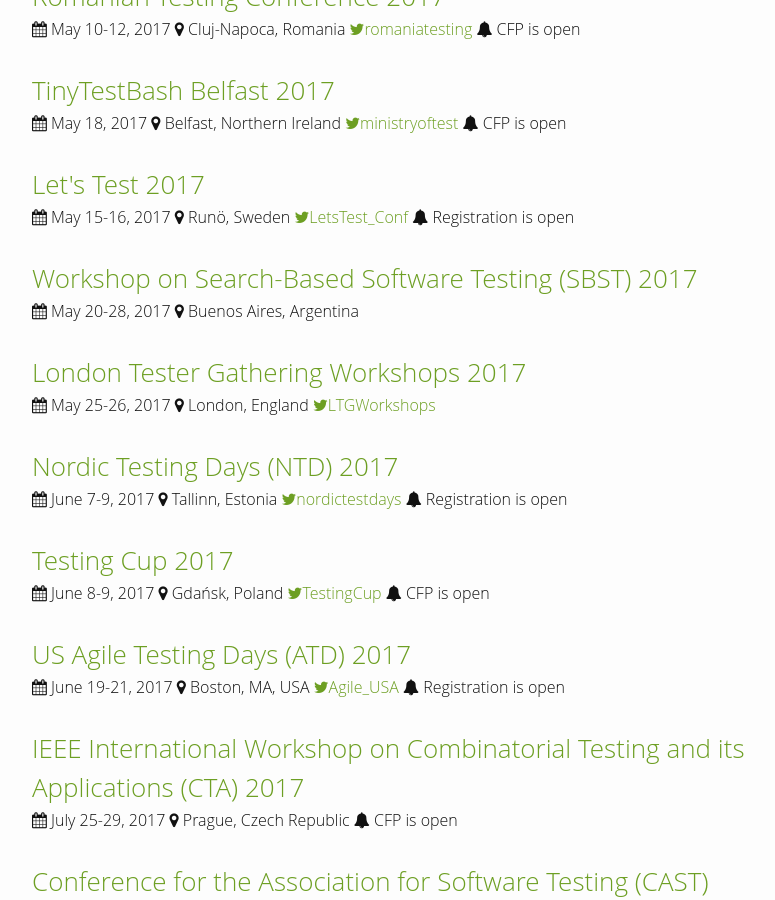
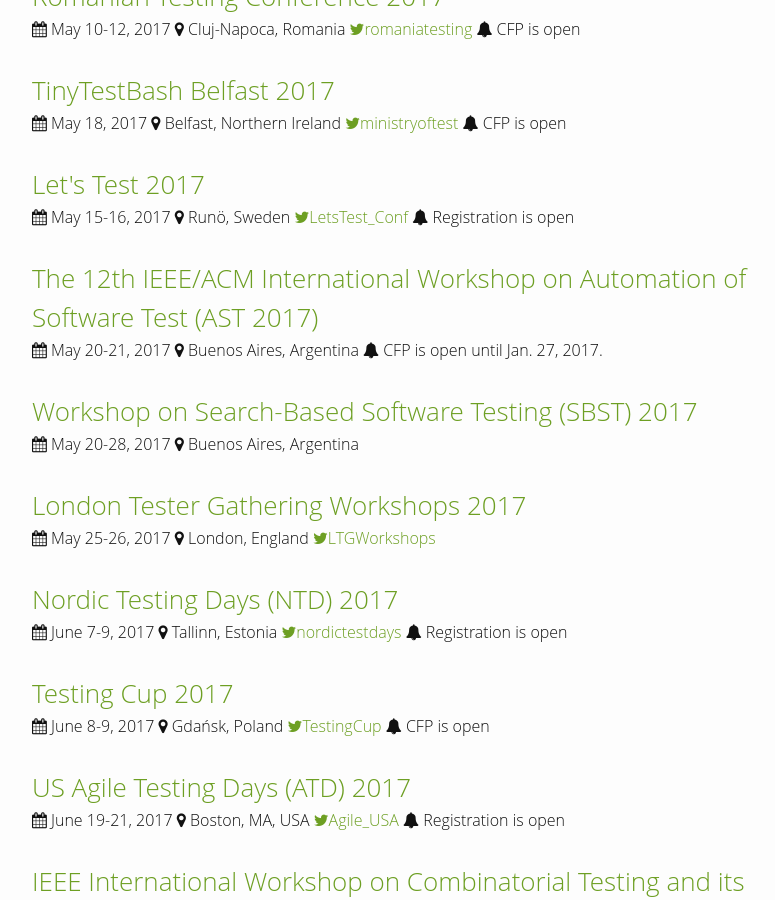
Before and after one commit to TestingConferences/testingconferences.github.io, a Jekyll site: the page built from index.html, in a window 1280 px wide and 900 px high, scrolled down 1910 px. Shown: the whole window, without its empty margins (238-1013 px from the left). Built offline with Jekyll 4.4.1, drawn with Linux system fonts in a browser that asks for light colours.

Commit message:
Add AST 2017
The 12th IEEE/ACM International Workshop on Automation of Software Test (AST 2017) will be co-host with ICSE2017.

```diff
--- a/_data/current.yml
+++ b/_data/current.yml
@@ -141,6 +141,12 @@
   twitter: LetsTest_Conf
   status: Registration is open
 
+- name: The 12th IEEE/ACM International Workshop on Automation of Software Test (AST 2017)
+  location: Buenos Aires, Argentina
+  dates: "May 20-21, 2017"
+  url: http://tech.brookes.ac.uk/AST2017/
+  status: CFP is open until Jan. 27, 2017.
+
 - name: Workshop on Search-Based Software Testing (SBST) 2017
   location: Buenos Aires, Argentina
   dates: "May 20-28, 2017"
```
